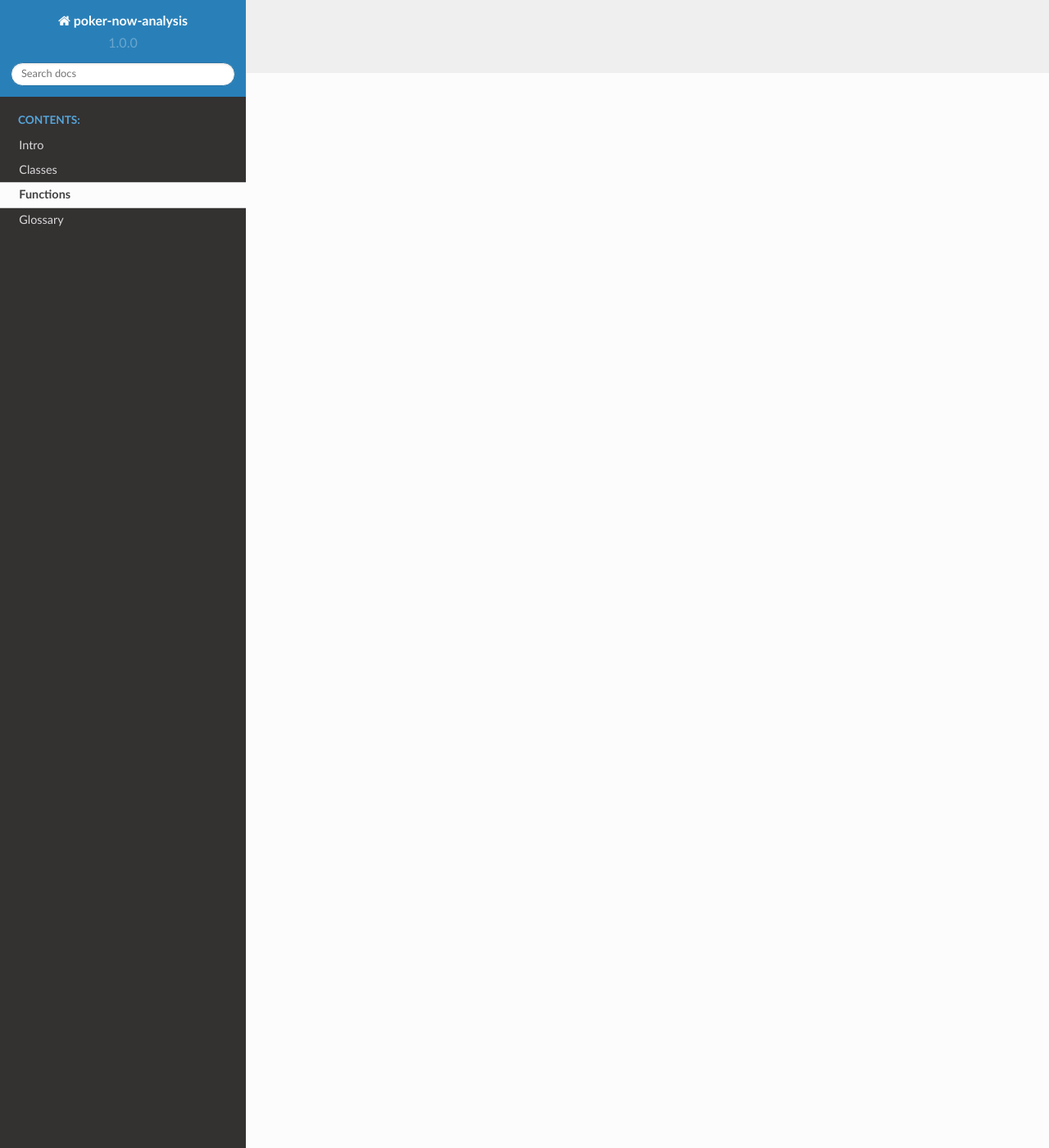
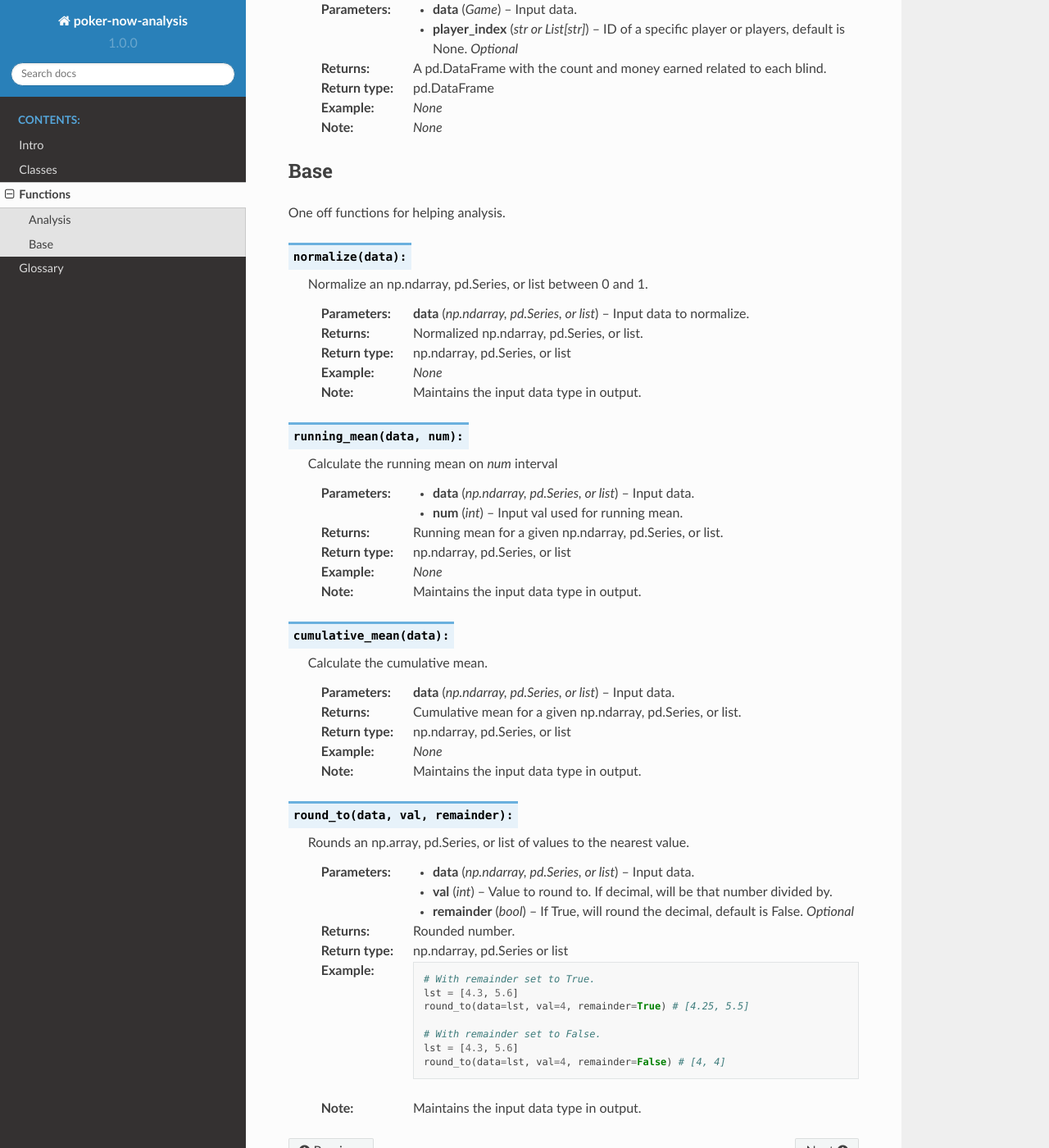
Before and after one commit to pjrigali/Poker-Now-Analysis, a Sphinx documentation site: the page built from docs/functions.rst, in a window 1280 px wide and 1400 px high, scrolled down 1311 px. Shown: the whole window at 82% size. Built offline with Sphinx 7.4.7 and the Read the Docs theme 2.0.0, drawn with Linux system fonts in a browser that asks for light colours; some of the changed text lies outside the part shown.

Commit message:
updates to rst files

```diff
--- a/docs/classes.rst
+++ b/docs/classes.rst
@@ -2,7 +2,6 @@
 
 Classes
 *******
-
 .. meta::
    :description: Landing page for poker-now-analysis.
    :keywords: Poker, Python, Analysis, Texas Hold'em
--- a/docs/functions.rst
+++ b/docs/functions.rst
@@ -1,8 +1,145 @@
+.. _Functions:
+
 Functions
 *********
-
 .. meta::
    :description: Landing page for poker-now-analysis.
    :keywords: Poker, Python, Analysis, Texas Hold'em
 
 This chapter documents the Functions used in this package.
+
+.. _Analysis:
+
+Analysis
+--------
+One off functions for various analysis.
+
+.. :currentmodule:: analysis
+
+.. function:: face_card_in_winning_cards(hands):
+
+    Find what percent of the time a face card is used to win.
+
+    :param hands: Input data.
+    :type hands: List[Hand] or Game
+    :return: A percent.
+    :rtype: float
+    :example: *None*
+    :note: *None*
+
+.. function:: longest_streak(data):
+
+    Find the longest winning streak.
+
+    :param data: Input data.
+    :type data: Player, pd.DataFrame, pd.Series, or np.ndarray
+    :return: Longest streak.
+    :rtype: int
+    :example: *None*
+    :note: *None*
+
+.. function:: raise_signal_winning(data, player_index):
+
+    When a player raises, does that mean they are going to win(?).
+
+    :param data: Input data.
+    :type data: Game
+    :param player_index: ID of specific player, default is None. *Optional*
+    :type player_index: str
+    :return: A pd.DataFrame with the count and percent related to each position.
+    :rtype: pd.DataFrame
+    :example: *None*
+    :note: *None*
+
+.. function:: small_or_big_blind_win(data, player_index):
+
+    When a player is small or big blind, does that mean they are going to win(?).
+
+    :param data: Input data.
+    :type data: Game
+    :param player_index: ID of specific player, default is None. *Optional*
+    :type player_index: str
+    :return: A pd.DataFrame with the count and percent related to each blind.
+    :rtype: pd.DataFrame
+    :example: *None*
+    :note: *None*
+
+.. function:: best_cards(data, player_index):
+
+    Find the most common winning cards and respective money earned.
+
+    :param data: Input data.
+    :type data: Game
+    :param player_index: ID of a specific player or players, default is None. *Optional*
+    :type player_index: str or List[str]
+    :return: A pd.DataFrame with the count and money earned related to each blind.
+    :rtype: pd.DataFrame
+    :example: *None*
+    :note: *None*
+
+.. _Base:
+
+Base
+----
+One off functions for helping analysis.
+
+.. :currentmodule:: base
+
+.. function:: normalize(data):
+
+    Normalize an np.ndarray, pd.Series, or list between 0 and 1.
+
+    :param data: Input data to normalize.
+    :type data: np.ndarray, pd.Series, or list
+    :return: Normalized np.ndarray, pd.Series, or list.
+    :rtype: np.ndarray, pd.Series, or list
+    :example: *None*
+    :note: Maintains the input data type in output.
+
+.. function:: running_mean(data, num):
+
+    Calculate the running mean on *num* interval
+
+    :param data: Input data.
+    :type data: np.ndarray, pd.Series, or list
+    :param num: Input val used for running mean.
+    :type num: int
+    :return: Running mean for a given  np.ndarray, pd.Series, or list.
+    :rtype: np.ndarray, pd.Series, or list
+    :example: *None*
+    :note: Maintains the input data type in output.
+
+.. function:: cumulative_mean(data):
+
+    Calculate the cumulative mean.
+
+    :param data: Input data.
+    :type data: np.ndarray, pd.Series, or list
+    :return: Cumulative mean for a given np.ndarray, pd.Series, or list.
+    :rtype: np.ndarray, pd.Series, or list
+    :example: *None*
+    :note: Maintains the input data type in output.
+
+.. function:: round_to(data, val, remainder):
+
+    Rounds an np.array, pd.Series, or list of values to the nearest value.
+
+    :param data: Input data.
+    :type data: np.ndarray, pd.Series, or list
+    :param val: Value to round to. If decimal, will be that number divided by.
+    :type val: int
+    :param remainder: If True, will round the decimal, default is False. *Optional*
+    :type remainder: bool
+    :return: Rounded number.
+    :rtype: np.ndarray, pd.Series or list
+    :example:
+        .. code-block:: python
+
+            # With remainder set to True.
+            lst = [4.3, 5.6]
+            round_to(data=lst, val=4, remainder=True) # [4.25, 5.5]
+
+            # With remainder set to False.
+            lst = [4.3, 5.6]
+            round_to(data=lst, val=4, remainder=False) # [4, 4]
+    :note: Maintains the input data type in output.
--- a/docs/intro.rst
+++ b/docs/intro.rst
@@ -37,6 +38,7 @@
                ]
 
     poker = Poker(repo_location=repo, grouped=grouped)
+
 Within **weapon_class_levels** and **perk_class_levels** you should input your tier level for the respective item.
 
 For **Health** input the desired zombie level and current zombie health cap.
@@ -45,6 +47,6 @@
 
 More Info
 ---------
-`Github <https://github.com/pjrigali/Call-Of-Duty-Cold-War-Zombies/tree/main/zombie>`_
+`Github <https://github.com/pjrigali/Poker-Now-Analysis>`_
 
 `Home Page <https://medium.com/@peterjrigali/best-weapon-in-zombies-9fddd33735c5>`_
```
Also changed, not shown: other parts of docs/intro.rst (+2 -1 lines), docs/glossary.rst (+7 -3 lines).
